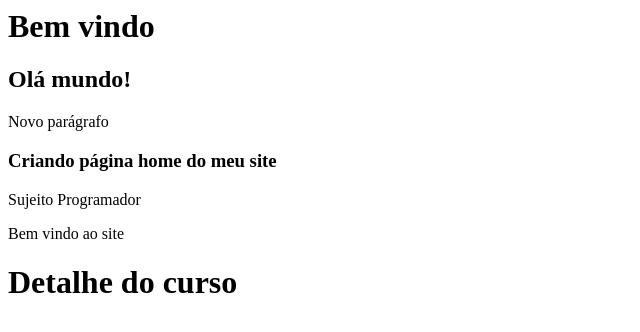
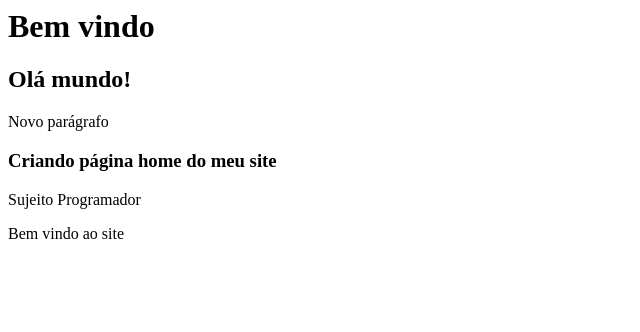
Before and after one commit to getin5824/curso_github, a plain HTML site: page index.html in a window 1280 px wide. Shown: the whole page, without its empty margins (0-640 px from the left). Drawn offline with Linux system fonts and the light colour scheme.

Commit message:
Ajustando index

```diff
--- a/index.html
+++ b/index.html
@@ -5,5 +5,3 @@
 <h3>Criando página home do meu site</h3>
 <p>Sujeito Programador</p>
 <p>Bem vindo ao site</p>
-
-<h1>Detalhe do curso</h1>
```
